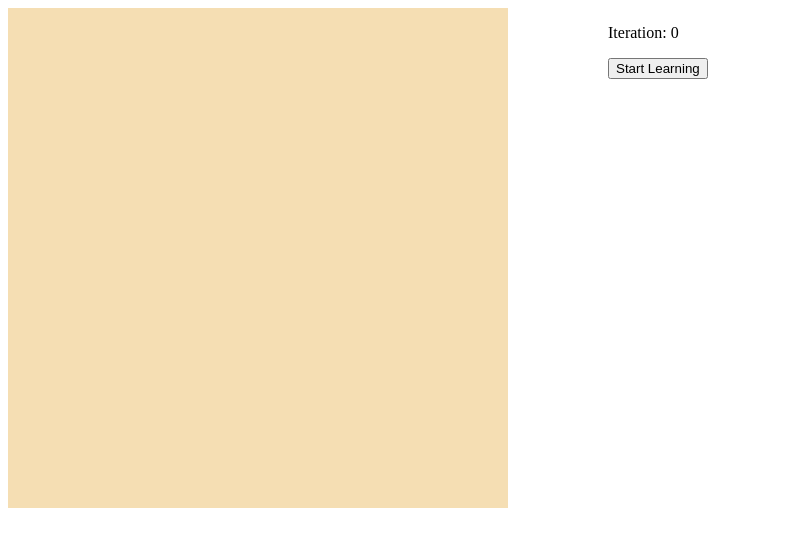
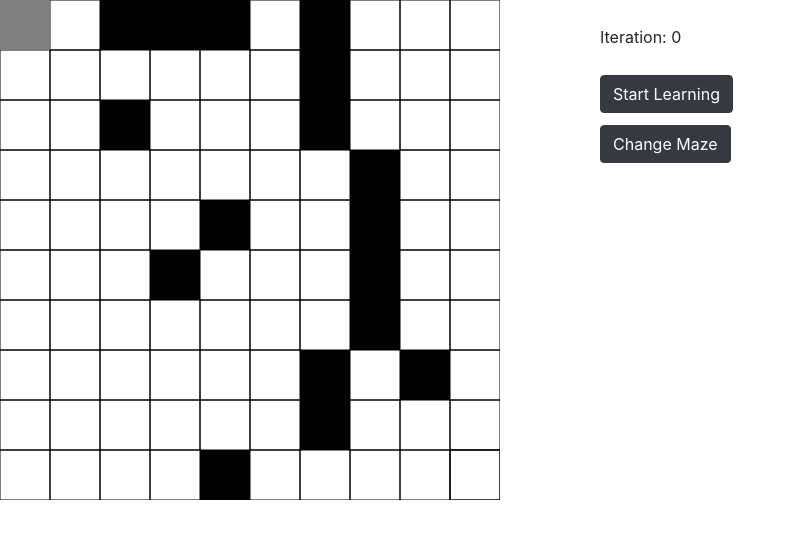
Before and after one commit to gokhantos/reinforcement-learning-js, a website: page index.html in a window 1280 px wide. Shown: the whole page, without its empty margins (0-796 px from the left). Drawn offline with nearby package versions, Linux system fonts and the light colour scheme.

Commit message:
first commit

```diff
--- a/index.html
+++ b/index.html
@@ -2,6 +2,7 @@
 <html lang="en">
 <head>
     <meta charset="UTF-8">
+    <link rel="stylesheet" href="https://cdn.jsdelivr.net/npm/bootstrap@4.5.3/dist/css/bootstrap.min.css" integrity="sha384-TX8t27EcRE3e/ihU7zmQxVncDAy5uIKz4rEkgIXeMed4M0jlfIDPvg6uqKI2xXr2" crossorigin="anonymous">
     <script src="https://code.jquery.com/jquery-3.4.1.slim.min.js" integrity="sha384-J6qa4849blE2+poT4WnyKhv5vZF5SrPo0iEjwBvKU7imGFAV0wwj1yYfoRSJoZ+n" crossorigin="anonymous"></script>
     <script src="https://cdn.jsdelivr.net/npm/popper.js@1.16.0/dist/umd/popper.min.js" integrity="sha384-Q6E9RHvbIyZFJoft+2mJbHaEWldlvI9IOYy5n3zV9zzTtmI3UksdQRVvoxMfooAo" crossorigin="anonymous"></script>
     <script src="https://stackpath.bootstrapcdn.com/bootstrap/4.4.1/js/bootstrap.min.js" integrity="sha384-wfSDF2E50Y2D1uUdj0O3uMBJnjuUD4Ih7YwaYd1iqfktj0Uod8GCExl3Og8ifwB6" crossorigin="anonymous"></script>
@@ -11,7 +12,6 @@
 
 <style>
     #maze {
-        background-color: wheat;
         position: absolute;
         z-index: 1;
     }
@@ -19,28 +19,29 @@
         position: absolute;
         z-index: 2;
     }
-    #container{
-        display: flex;
-        background-color: coral;
-    }
     #startButton{
         margin-left: 600px;
-        margin-top: 50px;
+        margin-top: 75px;
+        position: absolute;
+    }
+    #changeMaze{
+        margin-left: 600px;
+        margin-top: 125px;
         position: absolute;
     }
     #iteration{
         margin-left: 600px;
+        margin-top: 25px;
         position: absolute;
     }
 </style>
 
 <body>
-    <div id="container">
-        <canvas id="maze" width="500" height="500"></canvas>
-        <canvas id="player" width="50" height="50"></canvas>
-    </div>
+    <canvas id="maze" width="500" height="500"></canvas>
+    <canvas id="player" width="50" height="50"></canvas>
     <p id="iteration">Iteration: 0</p>
-    <button id="startButton" onclick="movePlayer()">Start Learning</button>
+    <button type="button" class="btn btn-dark" id="startButton" onclick="movePlayer()">Start Learning</button>
+    <button type="button" class="btn btn-dark" id="changeMaze" onclick="onClickChangeMaze()">Change Maze</button>
     <script>
         let c = document.getElementById('maze');
         let ctx = c.getContext('2d');
@@ -119,6 +120,16 @@
                 }
             }
         }
+        function onClickChangeMaze(){
+            maze = {};
+            qTable = [];
+            wallStates = [];
+            ctx.clearRect(0, 0, 500, 500);
+            ctx2.clearRect(0,0,50,50);
+            main()
+            drawMaze()
+            drawPlayer()
+        }
 
     </script>
 </body>
--- a/reinforcement-learning.js
+++ b/reinforcement-learning.js
@@ -92,10 +92,7 @@ function initializeQTable(){
 }
 
 function findPossibleActions(){
-    let index = qTable.find    #path{
-        position: absolute;
-        z-index: 3;
-    }Index(element => element.state.x === currentState.x && element.state.y === currentState.y);
+    let index = qTable.findIndex(element => element.state.x === currentState.x && element.state.y === currentState.y);
     let qValues = qTable[index];
     let possibleActions = [];
     for(let action in qValues){
```
